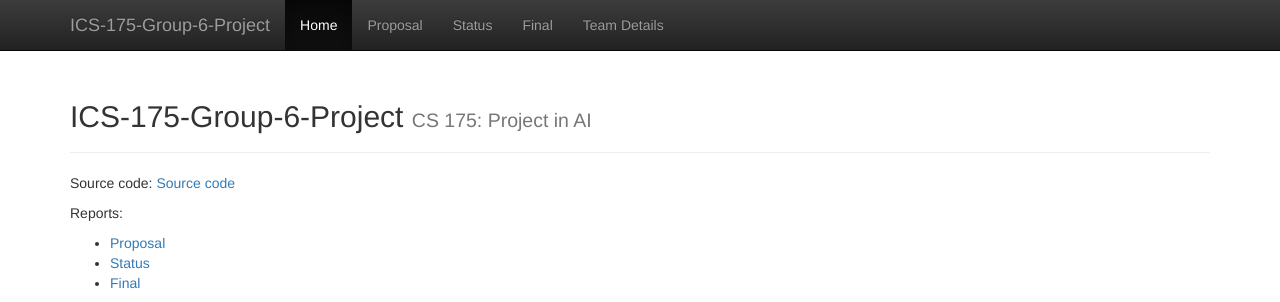
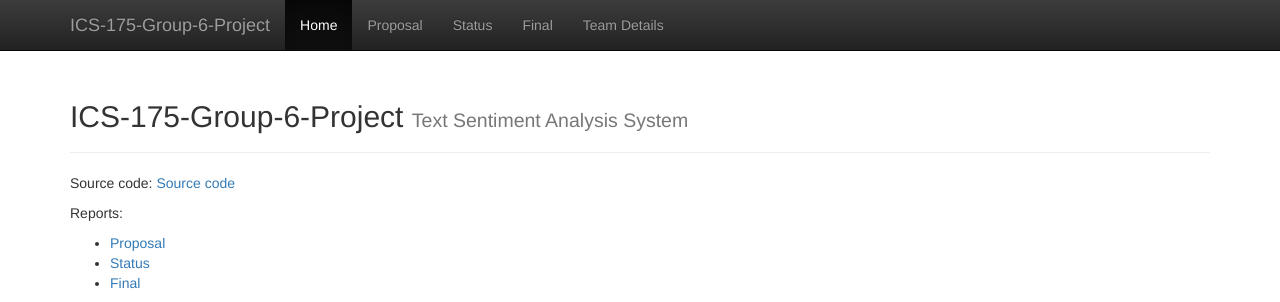
Before and after one commit to pddpdd20020105/ICS-175-fireworker, a Jekyll site: the page built from docs/index.md, in a window 1280 px wide. Shown: the top 302 px of the page. Built offline with Jekyll 4.4.1, drawn with Linux system fonts in a browser that asks for light colours.

Commit message:
Update _config.yml

```diff
--- a/docs/_config.yml
+++ b/docs/_config.yml
@@ -2,7 +2,7 @@
 # site.title
 
 title:    'ICS-175-Group-6-Project'
-subtitle: 'CS 175: Project in AI'
+subtitle: 'Text Sentiment Analysis System'
 
 
 #########################
```
